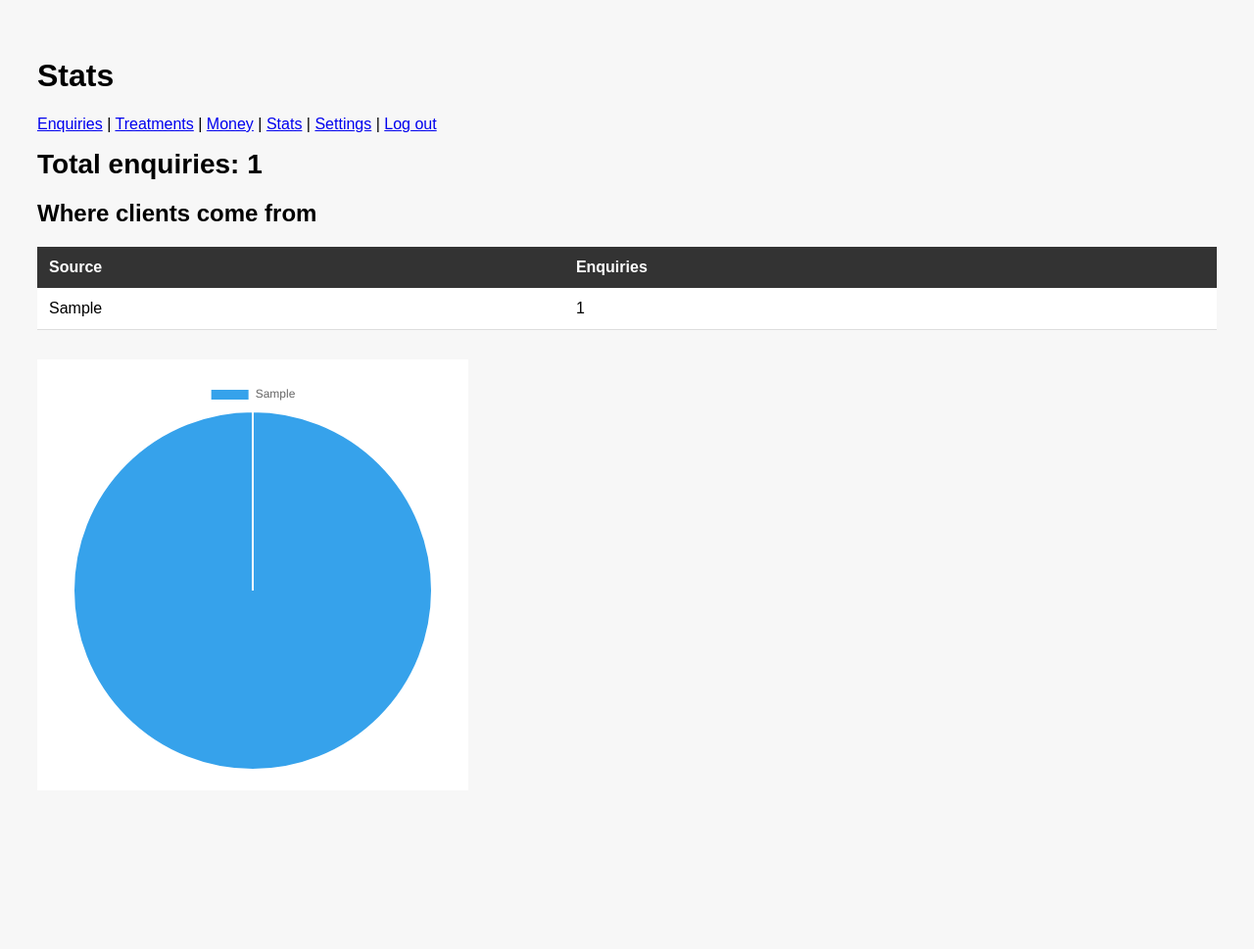
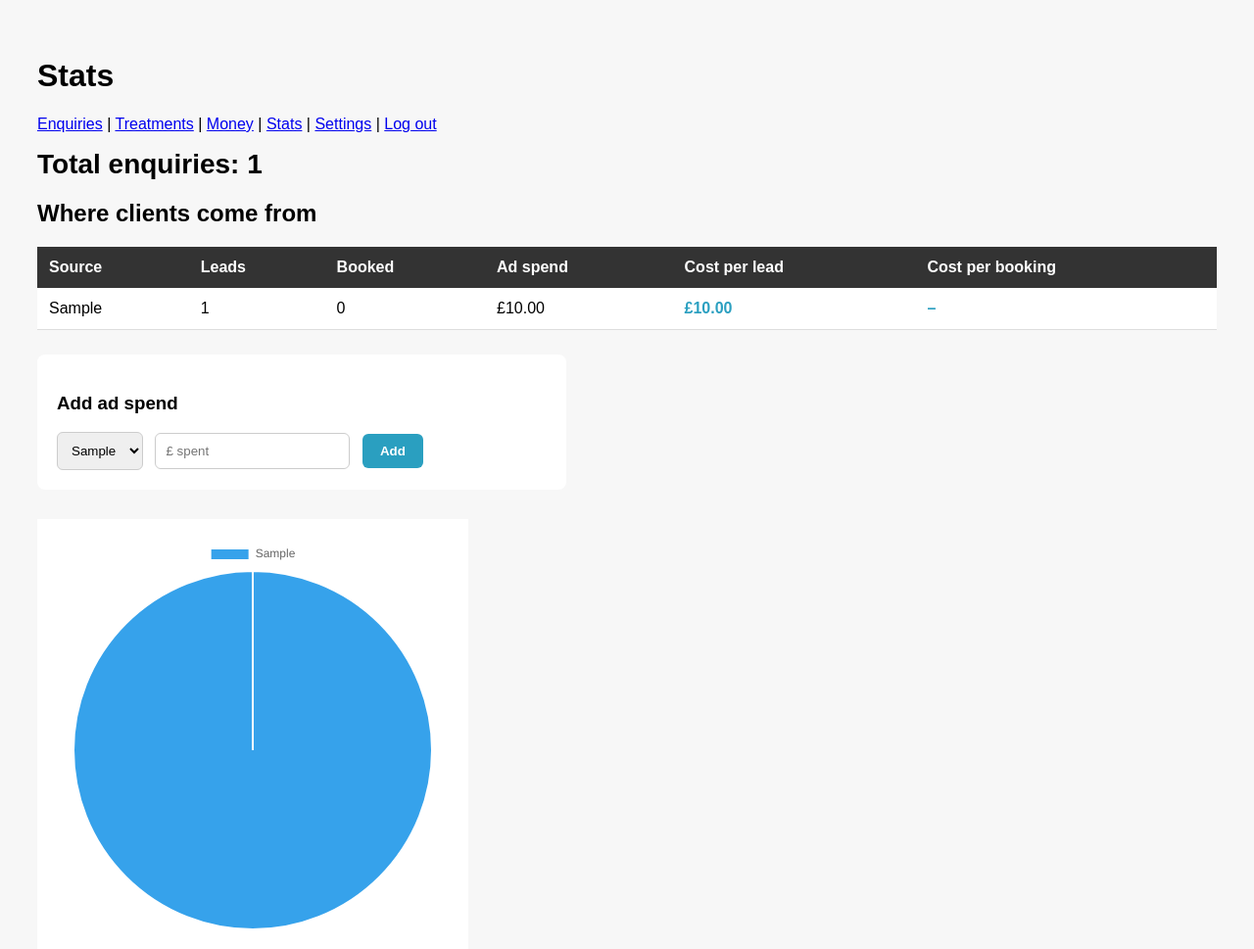
Before and after one commit to anildhakal-dev/gurkha-cosmetics, a Flask app: page /stats in a window 1280 px wide. Shown: the top 969 px of the page at 98% size. Before the commit the page ends 785 px from the top, so only its background shows below. Run offline with Flask 3, Linux system fonts and the light colour scheme; the visitor is signed in with stand-in values (Sample User, id 1); tables that the repository leaves empty hold one stand-in row (values such as "Sample post").

Commit message:
Ad spend and cost per lead

```diff
--- a/app.py
+++ b/app.py
@@ -28,6 +28,7 @@ def setup_database():
     db.execute("CREATE TABLE IF NOT EXISTS sales (item TEXT, amount REAL, created TEXT)")
     db.execute("CREATE TABLE IF NOT EXISTS costs (item TEXT, amount REAL, created TEXT)")
     db.execute("CREATE TABLE IF NOT EXISTS treatments (name TEXT, price TEXT)")
+    db.execute("CREATE TABLE IF NOT EXISTS ad_spend (source TEXT, amount REAL, created TEXT)")
     try:
         db.execute("ALTER TABLE enquiries ADD COLUMN email TEXT")
     except sqlite3.OperationalError:
@@ -179,9 +180,26 @@ def stats():
         return redirect("/login")
     db = sqlite3.connect("clinic.db")
     total = db.execute("SELECT COUNT(*) FROM enquiries").fetchone()[0]
-    sources = db.execute("SELECT source, COUNT(*) FROM enquiries GROUP BY source ORDER BY COUNT(*) DESC").fetchall()
+    sources = db.execute("SELECT source, COUNT(*), SUM(status = 'Booked') FROM enquiries GROUP BY source ORDER BY COUNT(*) DESC").fetchall()
+    spend = dict(db.execute("SELECT source, SUM(amount) FROM ad_spend GROUP BY source").fetchall())
     db.close()
-    return render_template("stats.html", total=total, sources=sources)
+    rows = []
+    for source, leads, booked in sources:
+        spent = spend.get(source, 0)
+        cost_per_lead = spent / leads if spent else None
+        cost_per_booking = spent / booked if spent and booked else None
+        rows.append((source, leads, booked, spent, cost_per_lead, cost_per_booking))
+    return render_template("stats.html", total=total, rows=rows)
+
+@app.route("/add-spend", methods=["POST"])
+def add_spend():
+    if not session.get("logged_in"):
+        return redirect("/login")
+    db = sqlite3.connect("clinic.db")
+    db.execute("INSERT INTO ad_spend VALUES (?, ?, ?)", (request.form["source"], float(request.form["amount"]), datetime.now().strftime("%d %b %Y %H:%M")))
+    db.commit()
+    db.close()
+    return redirect("/stats")
 
 @app.route("/delete/<int:id>", methods=["POST"])
 def delete(id):
--- a/templates/stats.html
+++ b/templates/stats.html
@@ -7,32 +7,59 @@
   th { background: #333; color: white; text-align: left; padding: 12px; }
   td { padding: 12px; border-bottom: 1px solid #ddd; }
   .total { font-size: 28px; font-weight: bold; margin-top: 10px; }
+  .money { font-weight: bold; color: #2a9fc0; }
+  .spend-form { background: white; padding: 20px; margin-top: 25px; border-radius: 8px; max-width: 500px; }
+  .spend-form select, .spend-form input { padding: 10px; border: 1px solid #ccc; border-radius: 6px; margin-right: 8px; }
+  .spend-form button { padding: 10px 18px; border: none; border-radius: 6px; background: #2a9fc0; color: white; font-weight: bold; cursor: pointer; }
 </style>
 </head>
 <body>
   <h1>Stats</h1>
   <p><a href="/enquiries">Enquiries</a> | <a href="/manage">Treatments</a> | <a href="/money">Money</a> | <a href="/stats">Stats</a> | <a href="/settings">Settings</a> | <a href="/logout">Log out</a></p>
   <div class="total">Total enquiries: {{ total }}</div>
+
   <h2>Where clients come from</h2>
   <table>
     <tr>
       <th>Source</th>
-      <th>Enquiries</th>
+      <th>Leads</th>
+      <th>Booked</th>
+      <th>Ad spend</th>
+      <th>Cost per lead</th>
+      <th>Cost per booking</th>
     </tr>
-    {% for s in sources %}
+    {% for r in rows %}
     <tr>
-      <td>{{ s[0] }}</td>
-      <td>{{ s[1] }}</td>
+      <td>{{ r[0] }}</td>
+      <td>{{ r[1] }}</td>
+      <td>{{ r[2] }}</td>
+      <td>{% if r[3] %}£{{ "%.2f"|format(r[3]) }}{% else %}–{% endif %}</td>
+      <td class="money">{% if r[4] %}£{{ "%.2f"|format(r[4]) }}{% else %}–{% endif %}</td>
+      <td class="money">{% if r[5] %}£{{ "%.2f"|format(r[5]) }}{% else %}–{% endif %}</td>
     </tr>
     {% endfor %}
   </table>
+
+  <div class="spend-form">
+    <h3>Add ad spend</h3>
+    <form method="post" action="/add-spend">
+      <select name="source">
+        {% for r in rows %}
+        <option>{{ r[0] }}</option>
+        {% endfor %}
+      </select>
+      <input name="amount" type="number" step="0.01" min="0" placeholder="£ spent" required>
+      <button type="submit">Add</button>
+    </form>
+  </div>
+
   <div style="max-width: 400px; margin-top: 30px; background: white; padding: 20px;">
     <canvas id="sourceChart"></canvas>
   </div>
   <script src="https://cdn.jsdelivr.net/npm/chart.js@4.4.1/dist/chart.umd.min.js"></script>
   <script>
-    const labels = [{% for s in sources %}{{ s[0]|tojson }},{% endfor %}];
-    const counts = [{% for s in sources %}{{ s[1] }},{% endfor %}];
+    const labels = [{% for r in rows %}{{ r[0]|tojson }},{% endfor %}];
+    const counts = [{% for r in rows %}{{ r[1] }},{% endfor %}];
     new Chart(document.getElementById("sourceChart"), {
       type: "pie",
       data: { labels: labels, datasets: [{ data: counts }] }
```
